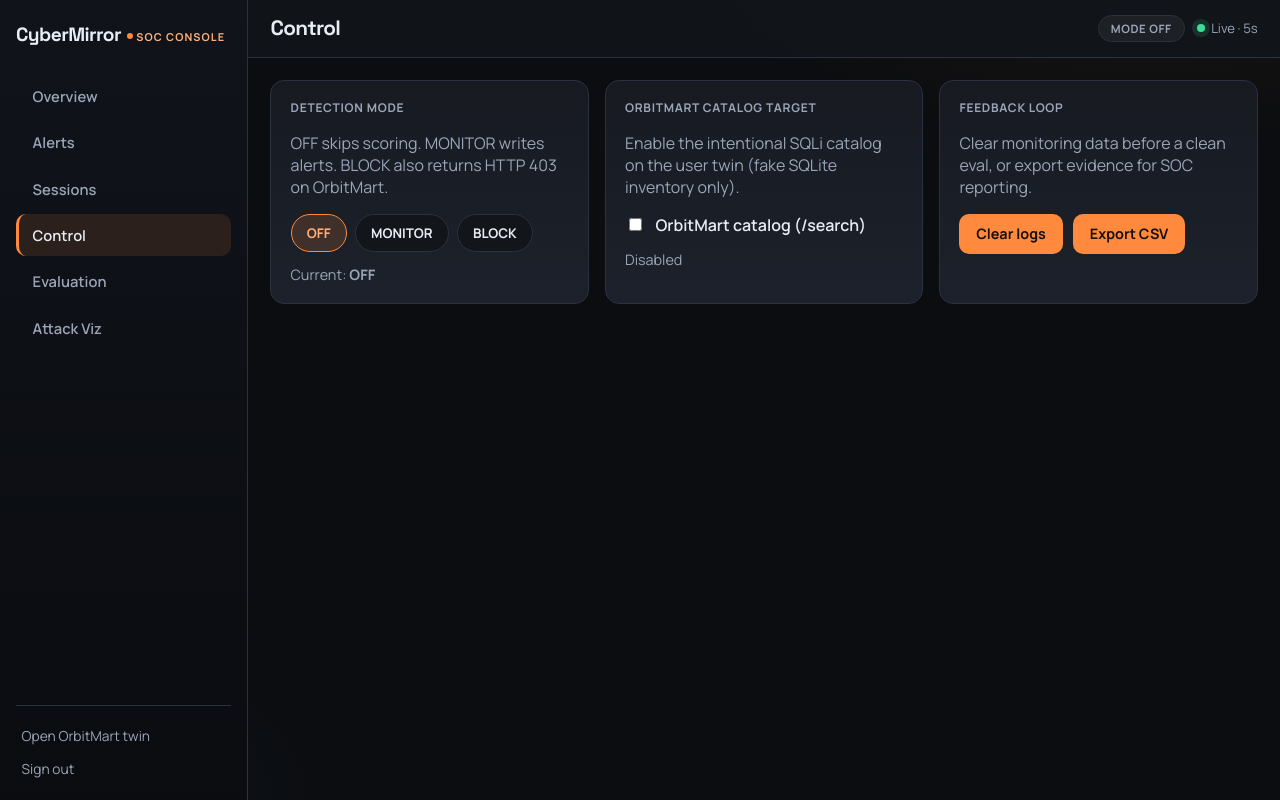
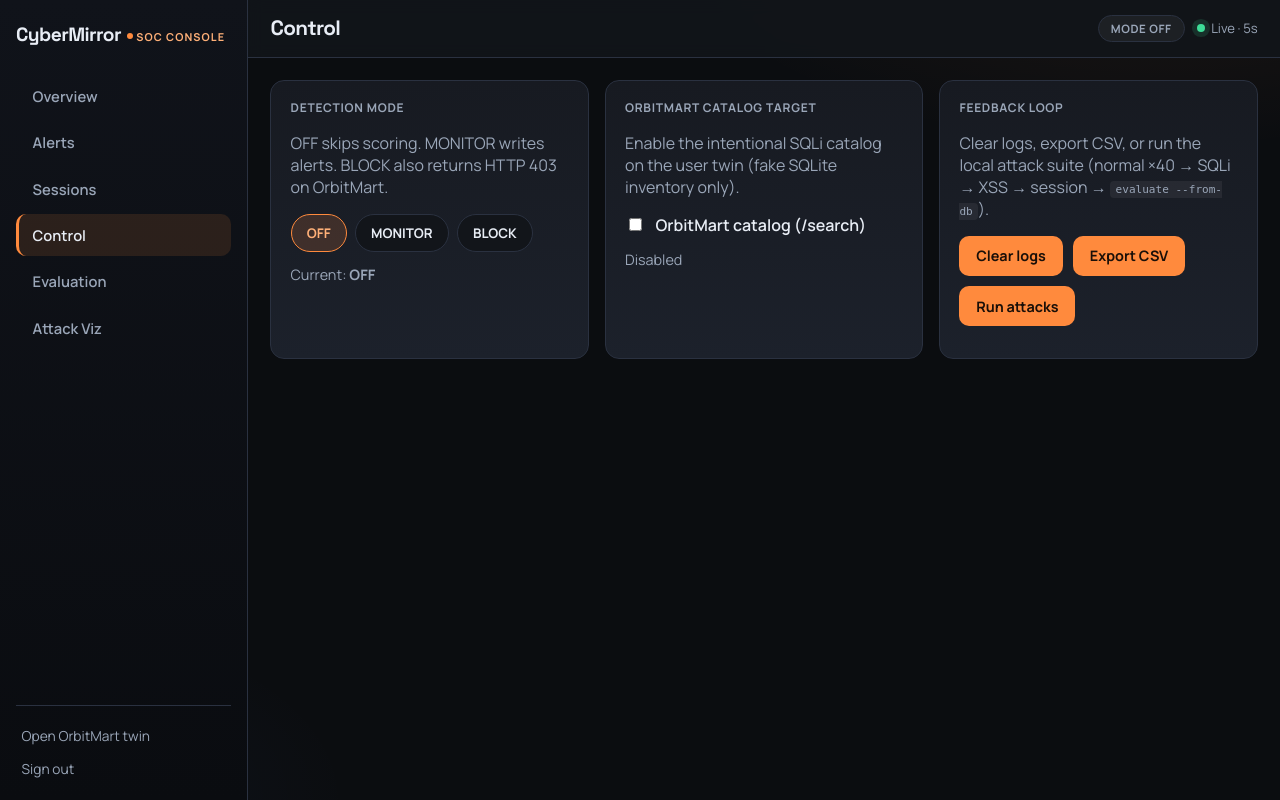
Before and after one commit to danyalAhmed4/cybermirror, a Flask app: page /dashboard/control in a window 1280 px wide. Run offline with Flask 3, Linux system fonts and the light colour scheme; the visitor is signed in with stand-in values (Sample User, id 1); data comes from the database, SQL or seed files in the repository; data that the repository does not hold is empty.

Commit message:
Wire Control Run attacks to evaluate and record latest-only Viz runs.
Show Evaluation timestamps in PKT, drop sample runs from Attack Viz, and keep a single fresh control_* recording suite per attack button run.

Co-authored-by: Cursor <cursoragent@cursor.com>

```diff
--- a/app/routes/dashboard.py
+++ b/app/routes/dashboard.py
@@ -5,6 +5,10 @@ import csv
 import io
 import json
 import os
+import subprocess
+import sys
+import threading
+import time
 from functools import wraps
 
 from flask import (
@@ -23,6 +27,9 @@ from flask import (
 from app.monitoring.store import get_store
 
 dashboard_bp = Blueprint("dashboard", __name__, url_prefix="/dashboard")
+
+_attack_lock = threading.Lock()
+_attack_running = False
 
 
 def admin_required(view):
@@ -214,6 +221,231 @@ def api_clear_logs():
     return jsonify({"ok": True})
 
 
+@dashboard_bp.route("/api/run-attacks", methods=["POST"])
+@admin_required
+def api_run_attacks():
+    """
+    Run the standard local lab attack suite against this Flask instance only.
+
+    Equivalent to:
+      python -m attacker.normal_traffic --count 40 --events-file …
+      python -m attacker.sqli_attack --events-file …
+      python -m attacker.xss_attack --events-file …
+      python -m attacker.session_attacks --events-file …
+      python -m evaluation.evaluate --from-db
+
+    Each attacker step writes a JSONL under results/runs/ for Attack Viz replay.
+    """
+    global _attack_running
+
+    if not _attack_lock.acquire(blocking=False):
+        return jsonify({"ok": False, "error": "Attack suite already running"}), 409
+    if _attack_running:
+        _attack_lock.release()
+        return jsonify({"ok": False, "error": "Attack suite already running"}), 409
+    _attack_running = True
+
+    port = int(current_app.config.get("FLASK_PORT") or 5000)
+    base_url = f"http://127.0.0.1:{port}"
+    root = os.path.abspath(os.path.join(current_app.root_path, ".."))
+    py = sys.executable
+    stamp = time.strftime("%Y%m%dT%H%M%SZ", time.gmtime())
+    runs_dir = os.path.join(root, "results", "runs")
+    os.makedirs(runs_dir, exist_ok=True)
+    # Keep only this suite's recordings — drop older Viz JSONL files.
+    for name in os.listdir(runs_dir):
+        if name.endswith(".jsonl"):
+            try:
+                os.remove(os.path.join(runs_dir, name))
+            except OSError:
+                pass
+
+    def _events_path(label: str) -> str:
+        return os.path.join(runs_dir, f"control_{stamp}_{label}.jsonl")
+
+    viz_runs = {
+        "normal_traffic": _events_path("normal"),
+        "sqli_attack": _events_path("sqli"),
+        "xss_attack": _events_path("xss"),
+        "session_attacks": _events_path("session"),
+    }
+
+    steps = [
+        (
+            "normal_traffic",
+            [
+                py,
+                "-m",
+                "attacker.normal_traffic",
+                "--base-url",
+                base_url,
+                "--count",
+                "40",
+                "--events-file",
+                viz_runs["normal_traffic"],
+            ],
+        ),
+        (
+            "sqli_attack",
+            [
+                py,
+                "-m",
+                "attacker.sqli_attack",
+                "--base-url",
+                base_url,
+                "--events-file",
+                viz_runs["sqli_attack"],
+            ],
+        ),
+        (
+            "xss_attack",
+            [
+                py,
+                "-m",
+                "attacker.xss_attack",
+                "--base-url",
+                base_url,
+                "--events-file",
+                viz_runs["xss_attack"],
+            ],
+        ),
+        (
+            "session_attacks",
+            [
+                py,
+                "-m",
+                "attacker.session_attacks",
+                "--base-url",
+                base_url,
+                "--events-file",
+                viz_runs["session_attacks"],
+            ],
+        ),
+    ]
+
+    results = []
+    started = time.time()
+    try:
+        for name, cmd in steps:
+            step_started = time.time()
+            try:
+                proc = subprocess.run(
+                    cmd,
+                    cwd=root,
+                    capture_output=True,
+                    text=True,
+                    timeout=600,
+                    check=False,
+                )
+                entry = {
+                    "step": name,
+                    "ok": proc.returncode == 0,
+                    "returncode": proc.returncode,
+                    "seconds": round(time.time() - step_started, 1),
+                    "stderr_tail": (proc.stderr or "")[-400:],
+                }
+                if name in viz_runs:
+                    entry["events_file"] = os.path.relpath(viz_runs[name], root)
+                results.append(entry)
+                if proc.returncode != 0:
+                    return jsonify(
+                        {
+                            "ok": False,
+                            "error": f"{name} exited with code {proc.returncode}",
+                            "base_url": base_url,
+                            "elapsed_seconds": round(time.time() - started, 1),
+                            "results": results,
+                            "viz_runs": {
+                                k: os.path.relpath(v, root) for k, v in viz_runs.items()
+                            },
+                        }
+                    ), 500
+            except subprocess.TimeoutExpired:
+                results.append(
+                    {
+                        "step": name,
+                        "ok": False,
+                        "returncode": None,
+                        "seconds": round(time.time() - step_started, 1),
+                        "stderr_tail": "timeout",
+                    }
+                )
+                return jsonify(
+                    {
+                        "ok": False,
+                        "error": f"{name} timed out",
+                        "base_url": base_url,
+                        "elapsed_seconds": round(time.time() - started, 1),
+                        "results": results,
+                        "viz_runs": {
+                            k: os.path.relpath(v, root) for k, v in viz_runs.items()
+                        },
+                    }
+                ), 500
+
+        # Score the labeled traffic just written to monitor.db
+        eval_started = time.time()
+        db_path = get_store().db_path
+        eval_cmd = [
+            py,
+            "-m",
+            "evaluation.evaluate",
+            "--from-db",
+            "--db",
+            db_path,
+        ]
+        eval_proc = subprocess.run(
+            eval_cmd,
+            cwd=root,
+            capture_output=True,
+            text=True,
+            timeout=180,
+            check=False,
+        )
+        results.append(
+            {
+                "step": "evaluate",
+                "ok": eval_proc.returncode == 0,
+                "returncode": eval_proc.returncode,
+                "seconds": round(time.time() - eval_started, 1),
+                "stderr_tail": (eval_proc.stderr or "")[-400:],
+            }
+        )
+        if eval_proc.returncode != 0:
+            return jsonify(
+                {
+                    "ok": False,
+                    "error": "Attack suite finished, but evaluation failed",
+                    "base_url": base_url,
+                    "elapsed_seconds": round(time.time() - started, 1),
+                    "results": results,
+                    "evaluated": False,
+                    "viz_runs": {
+                        k: os.path.relpath(v, root) for k, v in viz_runs.items()
+                    },
+                }
+            ), 500
+    finally:
+        _attack_running = False
+        _attack_lock.release()
+
+    viz_rel = {k: os.path.relpath(v, root) for k, v in viz_runs.items()}
+    return jsonify(
+        {
+            "ok": True,
+            "base_url": base_url,
+            "elapsed_seconds": round(time.time() - started, 1),
+            "results": results,
+            "evaluated": True,
+            "viz_runs": viz_rel,
+            "message": (
+                "Attack suite + evaluation finished. "
+                "Check Alerts, Evaluation, and Attack Viz (new control_* runs)."
+            ),
+        }
+    )
+
+
 @dashboard_bp.route("/api/export")
 @admin_required
 def api_export_csv():
--- a/app/static/dashboard.css
+++ b/app/static/dashboard.css
@@ -415,6 +415,12 @@ a.btn:hover {
 
 .btn-danger:hover { background: #ff7878; color: #fff; }
 
+.btn:disabled {
+  opacity: 0.55;
+  cursor: not-allowed;
+  pointer-events: none;
+}
+
 .status-line {
   margin: 0.85rem 0 0;
   color: var(--muted);
--- a/app/static/dashboard.js
+++ b/app/static/dashboard.js
@@ -16,6 +16,29 @@
       .replace(/</g, "&lt;")
       .replace(/>/g, "&gt;")
       .replace(/"/g, "&quot;");
+  }
+
+  /** Format ISO timestamps for display in Pakistan Standard Time. */
+  function formatPkt(iso) {
+    if (!iso) return "—";
+    const d = new Date(iso);
+    if (Number.isNaN(d.getTime())) return String(iso);
+    try {
+      return (
+        new Intl.DateTimeFormat("en-PK", {
+          timeZone: "Asia/Karachi",
+          year: "numeric",
+          month: "short",
+          day: "2-digit",
+          hour: "2-digit",
+          minute: "2-digit",
+          second: "2-digit",
+          hour12: true,
+        }).format(d) + " PKT"
+      );
+    } catch (_) {
+      return String(iso);
+    }
   }
 
   async function getJson(url) {
@@ -318,6 +341,49 @@
         }
       });
     }
+
+    const runAttacksBtn = $("#runAttacksBtn");
+    if (runAttacksBtn) {
+      runAttacksBtn.addEventListener("click", async () => {
+        if (
+          !window.confirm(
+            "Run local lab attack suite against this server?\n\n" +
+              "normal ×40 → SQLi → XSS → session → evaluate\n" +
+              "Also records Attack Viz JSONL under results/runs/.\n" +
+              "This takes about 1–3 minutes."
+          )
+        ) {
+          return;
+        }
+        const status = $("#attackStatus");
+        runAttacksBtn.disabled = true;
+        if (status) {
+          status.textContent =
+            "Running attacks + evaluation + Viz recording… leave this tab open.";
+        }
+        try {
+          const data = await postJson("/dashboard/api/run-attacks", {});
+          const steps = (data.results || [])
+            .map((r) => `${r.step}${r.ok ? "✓" : "✗"}`)
+            .join(" · ");
+          const vizCount = data.viz_runs
+            ? Object.keys(data.viz_runs).length
+            : 0;
+          if (status) {
+            status.textContent =
+              data.message ||
+              `Done in ${data.elapsed_seconds || "?"}s — ${steps}.`;
+            if (vizCount) {
+              status.textContent += ` · ${vizCount} Viz run file(s) → /viz/`;
+            }
+          }
+        } catch (err) {
+          if (status) status.textContent = `Error: ${err.message}`;
+        } finally {
+          runAttacksBtn.disabled = false;
+        }
+      });
+    }
   }
 
   async function refreshControl() {
@@ -423,7 +489,7 @@
     }
     const report = payload.report || {};
     if (meta) {
-      meta.textContent = `Generated ${report.generated_at || "—"} · primary mode ${
+      meta.textContent = `Generated ${formatPkt(report.generated_at)} · primary mode ${
         report.primary_mode || report.mode || "—"
       }`;
     }
--- a/app/templates/dashboard/control.html
+++ b/app/templates/dashboard/control.html
@@ -27,12 +27,17 @@
 
   <article class="dash-card">
     <h2>Feedback loop</h2>
-    <p class="muted">Clear monitoring data before a clean eval, or export evidence for SOC reporting.</p>
+    <p class="muted">
+      Clear logs, export CSV, or run the local attack suite
+      (normal ×40 → SQLi → XSS → session → <code>evaluate --from-db</code>).
+    </p>
     <div class="btn-row">
       <button type="button" class="btn btn-danger" id="clearLogsBtn">Clear logs</button>
       <a class="btn" id="exportCsvBtn" href="{{ url_for('dashboard.api_export_csv') }}">Export CSV</a>
+      <button type="button" class="btn" id="runAttacksBtn">Run attacks</button>
     </div>
     <p class="status-line" id="dataStatus"></p>
+    <p class="status-line" id="attackStatus"></p>
   </article>
 </section>
 {% endblock %}
```
Also changed, not shown: viz/routes.py (+14 -22 lines), viz/static/viz.js (+5 -10 lines), viz/templates/viz/index.html (+3 -6 lines).
